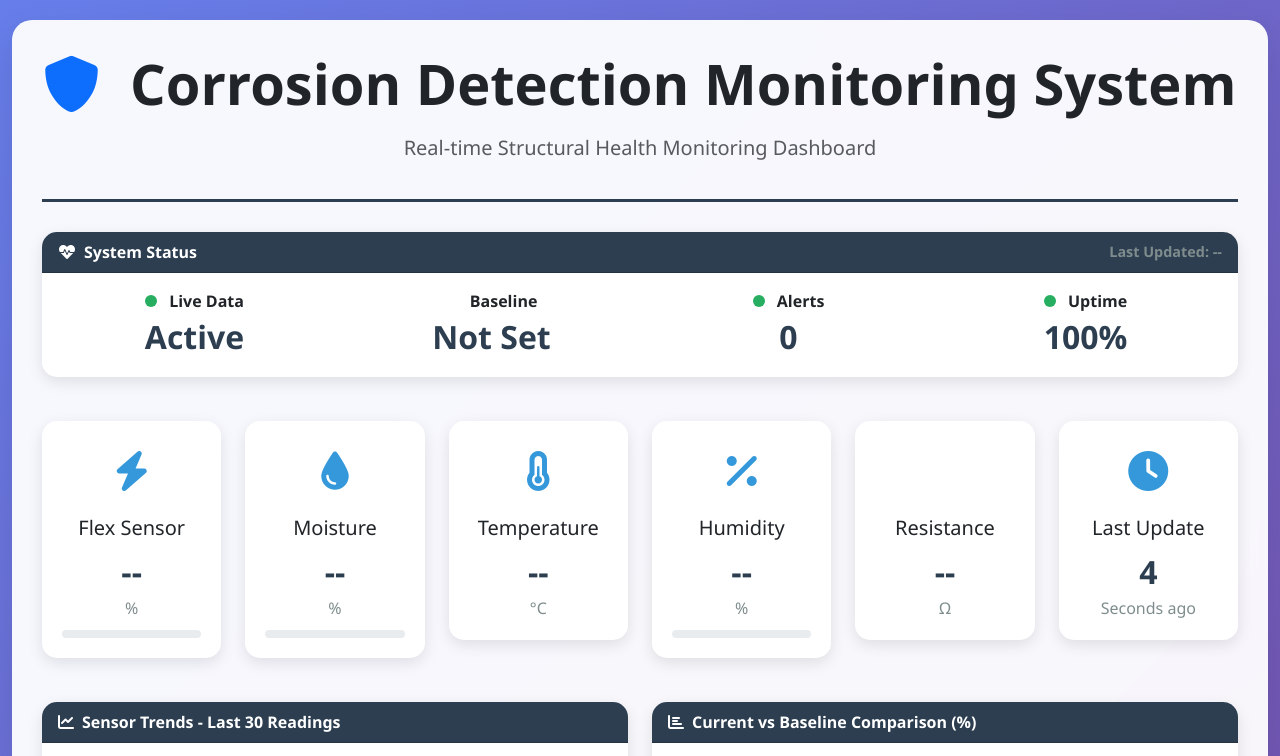
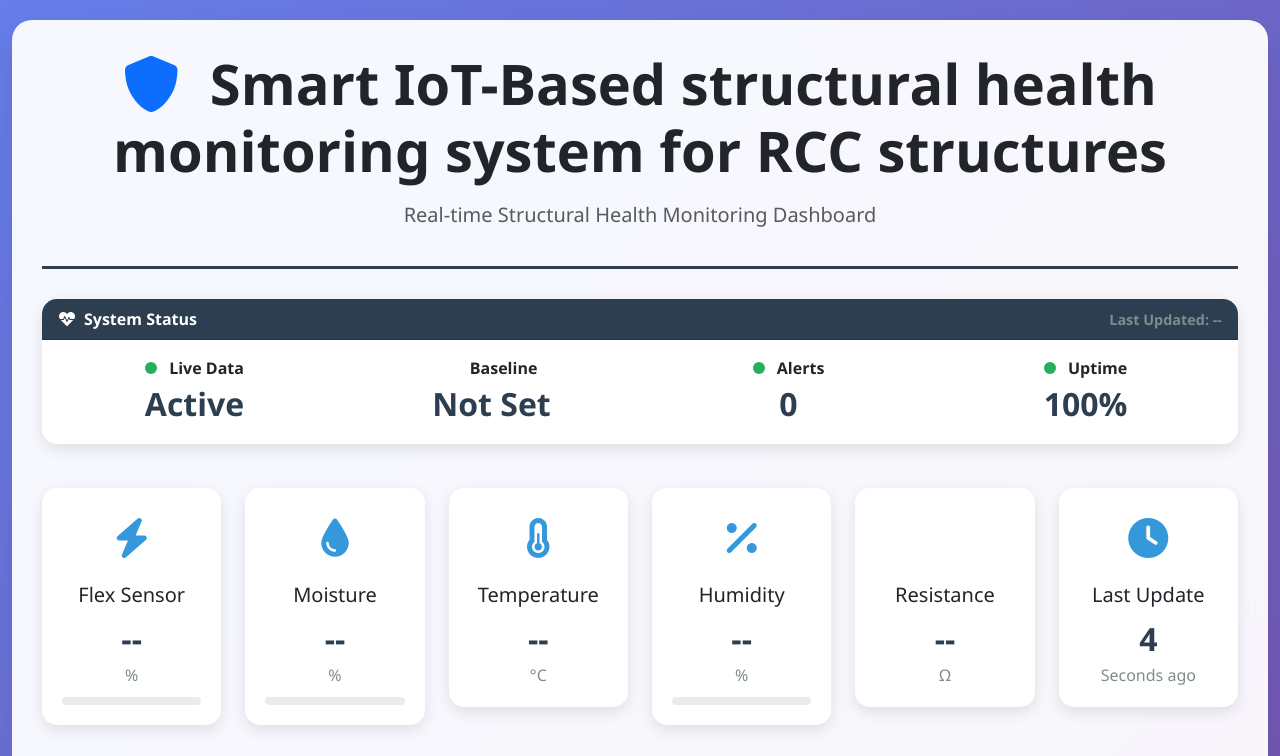
Before and after one commit to backupdata2k052k24-cyber/Corrosion-Detection-in-RCC-Structures-using-IoT, a plain HTML site: page index.html in a window 1280 px wide. Shown: the top 756 px of the page. Drawn offline with nearby package versions, Linux system fonts and the light colour scheme; no server answers.

Commit message:
Update index.html

```diff
--- a/index.html
+++ b/index.html
@@ -130,7 +130,7 @@
             <div class="header text-center">
                 <h1 class="display-4 fw-bold text-dark mb-3">
                     <i class="fas fa-shield-alt text-primary me-3"></i>
-                    Corrosion Detection Monitoring System
+                    Smart IoT-Based structural health monitoring system for RCC structures
                 </h1>
                 <p class="lead text-muted">Real-time Structural Health Monitoring Dashboard</p>
             </div>
```
